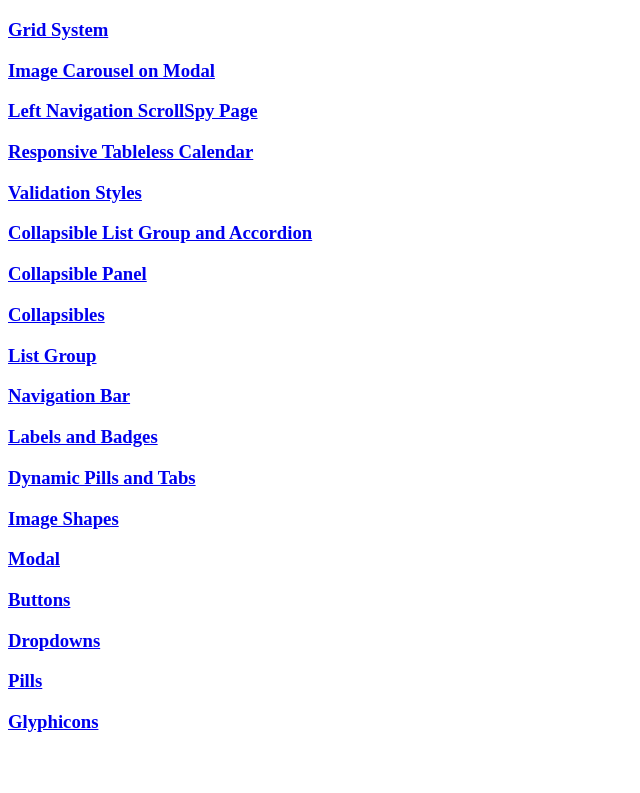
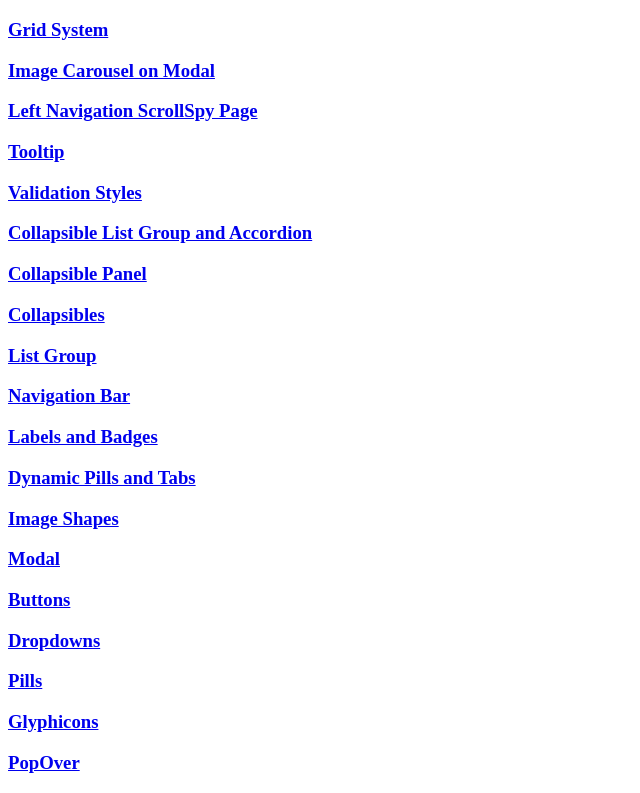
Before and after one commit to vascojm82/Bootstrap-Course, a plain HTML site: page index.html in a window 1280 px wide. Shown: the part 61-854 px from the top of the page, without its empty margins (0-640 px from the left). Before the commit the page ends 813 px from the top, so only its background shows below. Drawn offline with Linux system fonts and the light colour scheme.

Commit message:
Finishing touches

```diff
--- a/index.html
+++ b/index.html
@@ -11,7 +11,7 @@
 	<h3><a href="00 - Bootstrap Grid System/index.html">Grid System</a></h3>
     <h3><a href="01 - Bootstrap Carousel/index.html">Image Carousel on Modal</a></h3>
     <h3><a href="02 - Bootstrap ScrollSpy and Left side Navigation/index.html">Left Navigation ScrollSpy Page</a></h3>
-    <h3><a href="03 - Responsive Tableless Calendar/index.html">Responsive Tableless Calendar</a></h3>
+    <h3><a href="03 - Bootstrap ToolTip/index.html">Tooltip</a></h3>
     <h3><a href="04 - Bootstrap Form Validation Styles/index.html">Validation Styles</a></h3>
     <h3><a href="05 - Bootstrap Collapsible List Group and Accordion/index.html">Collapsible List Group and Accordion</a></h3>
     <h3><a href="06 - Bootstrap Collapsible on Panel/index.html">Collapsible Panel</a></h3>
@@ -26,5 +26,6 @@
 	<h3><a href="15 - Bootstrap Dropdowns/index.html">Dropdowns</a></h3>
 	<h3><a href="16 - Bootstrap Pills/index.html">Pills</a></h3>
 	<h3><a href="17 - Bootstrap Glyphicons/index.html">Glyphicons</a></h3>
+	<h3><a href="18 - Bootstrap PopOver/index.html">PopOver</a></h3>
 </body>
 </html>
```
Also changed, not shown: 03 - Bootstrap ToolTip/index.html (renamed from 03 - Bootstrap_ToolTip/index.html), 18 - Bootstrap PopOver/index.html (renamed from 18 - Bootstrap - PopOver/index.html).
